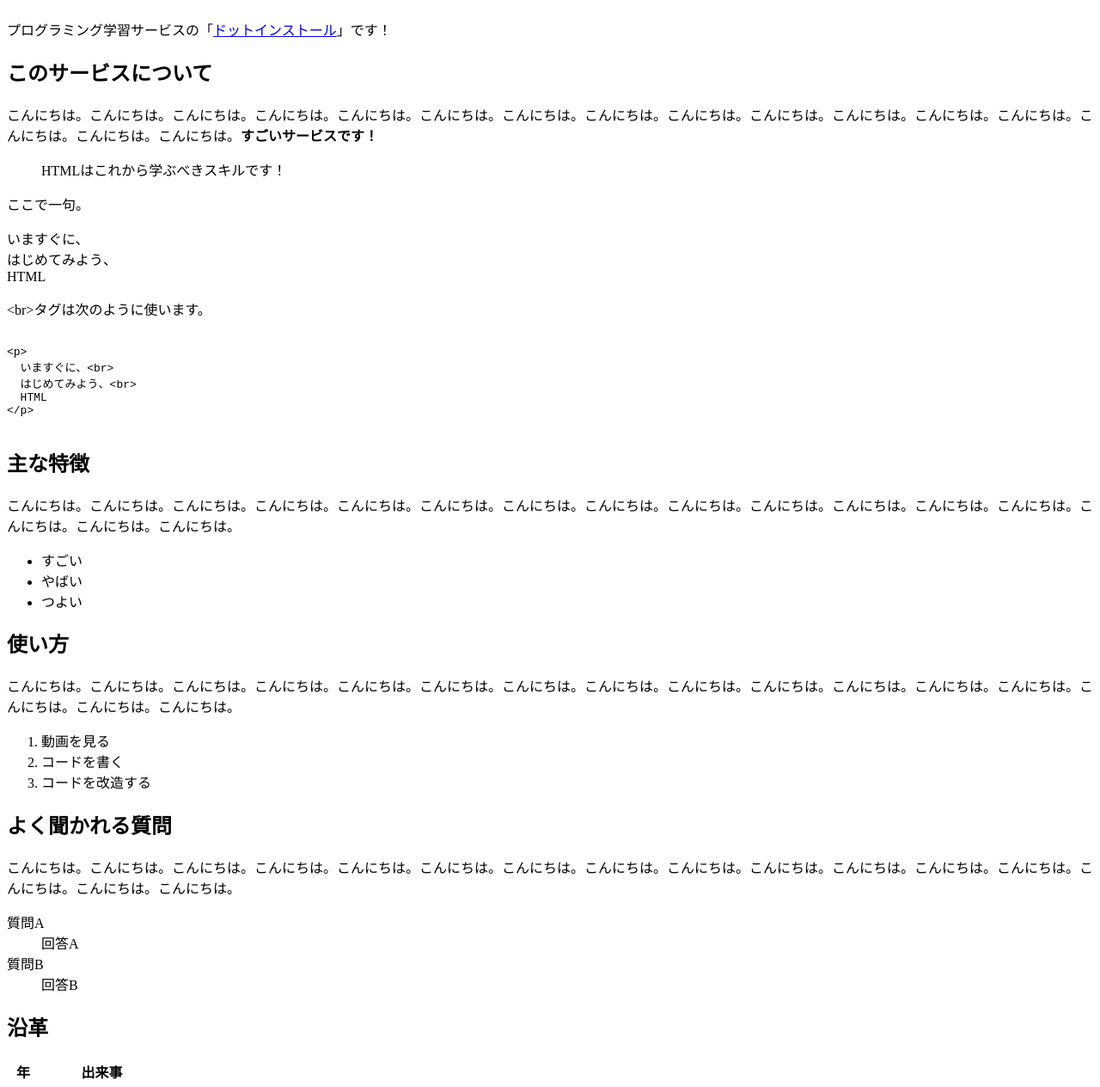
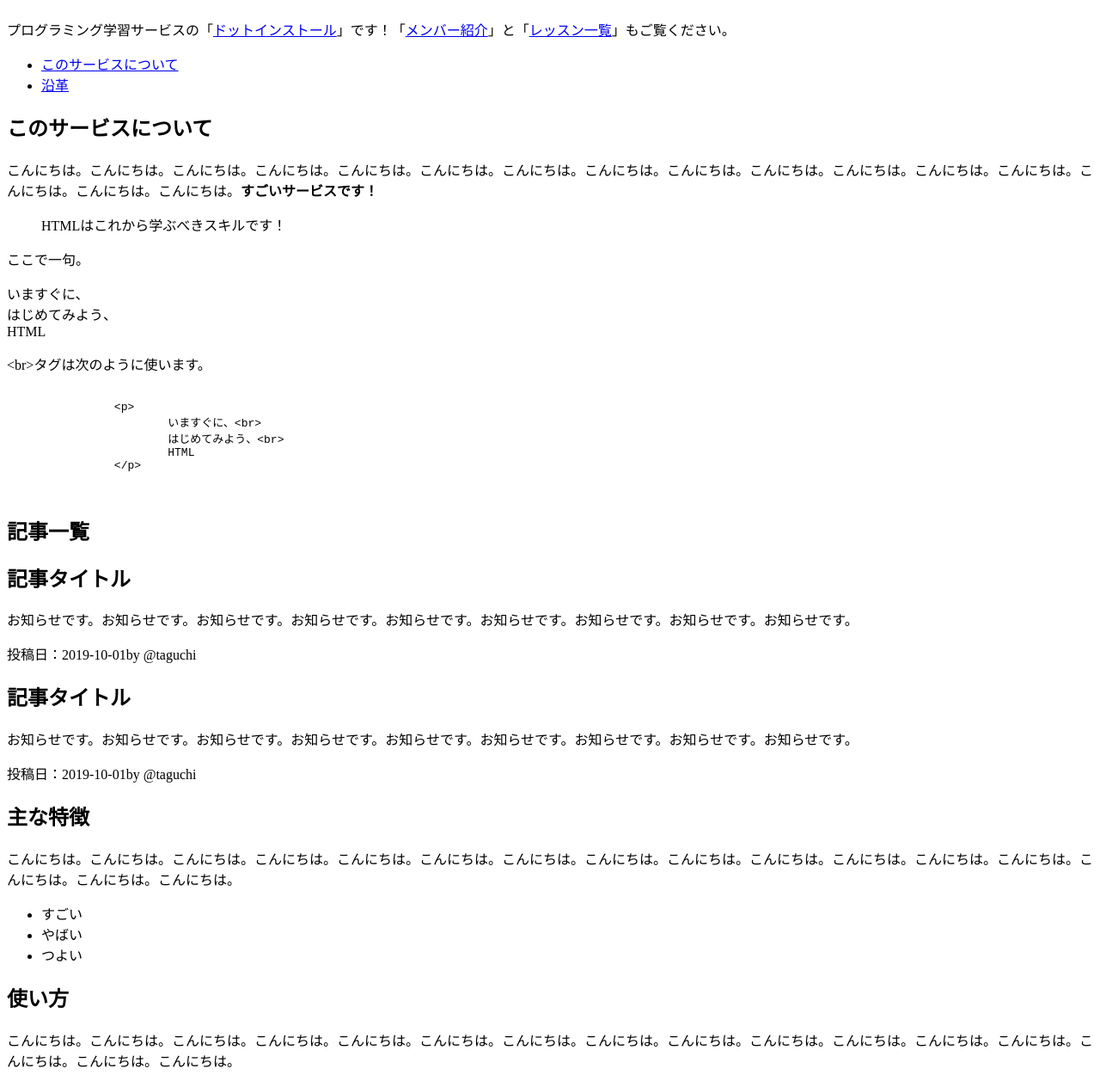
Before and after one commit to mkmy1123/HTML.CSS-practice, a plain HTML site: page MyHTML/index.html in a window 1280 px wide. Shown: the part 129-1393 px from the top of the page at 86% size. Drawn offline with Linux system fonts and the light colour scheme.

Commit message:
[add]ドットインストールCSS

```diff
--- /dev/null
+++ b/MyCSS/css/style.css
@@ -0,0 +1,11 @@
+
+@charset "utf-8";
+
+h1{
+	color: skyblue;
+	font-size: 12px;
+}
+
+p{
+	line-height: 5;
+}
--- a/MyHTML/index.html
+++ b/MyHTML/index.html
@@ -7,12 +7,23 @@
 		<link rel="icon" href="favicon.ico">
 	</head>
 	<body>
+		<header>
 			<img src="img/logo.png"　width="300" height="50" alt="ドットインストールのロゴです">
+		</header>
 
+		<main>
 			<h1>ドットインストール</h1>
-		<p>プログラミング学習サービスの「<a href="https://www.dotinstall.com" target="_black">ドットインストール</a>」です！</p>
+			<p>プログラミング学習サービスの「<a href="https://www.dotinstall.com" target="_black">ドットインストール</a>」です！「<a href="members.html">メンバー紹介</a>」と「<a href="lessons/index.html">レッスン一覧</a>」もご覧ください。</p>
 
-		<h2>このサービスについて</h2>
+			<nav>
+				<ul>
+					<li><a href="#about">このサービスについて</a></li>
+					<li><a href="#history">沿革</a></li>
+				</ul>
+			</nav>
+
+			<section>
+				<h1 id="about">このサービスについて</h1>
 				<p>こんにちは。こんにちは。こんにちは。こんにちは。こんにちは。こんにちは。こんにちは。こんにちは。こんにちは。こんにちは。こんにちは。こんにちは。こんにちは。こんにちは。こんにちは。こんにちは。<strong>すごいサービスです！</strong></p>
 
 				<blockquote cite="https://dotinstall.com">
@@ -35,25 +46,45 @@
 		&lt;/p&gt;
 		</code>
 		</pre>
+			</section>
 
-		<h2>主な特徴</h2>
+			<section>
+				<h1>記事一覧</h1>
+				<article>
+					<h2>記事タイトル</h2>
+					<p>お知らせです。お知らせです。お知らせです。お知らせです。お知らせです。お知らせです。お知らせです。お知らせです。お知らせです。</p>
+					<footer>投稿日：<time>2019-10-01</time>by @taguchi</footer>
+				</article>
+
+				<article>
+					<h2>記事タイトル</h2>
+					<p>お知らせです。お知らせです。お知らせです。お知らせです。お知らせです。お知らせです。お知らせです。お知らせです。お知らせです。</p>
+					<footer>投稿日：<time>2019-10-01</time>by @taguchi</footer>
+				</article>
+			</section>
+
+			<section>
+				<h1>主な特徴</h1>
 				<p>こんにちは。こんにちは。こんにちは。こんにちは。こんにちは。こんにちは。こんにちは。こんにちは。こんにちは。こんにちは。こんにちは。こんにちは。こんにちは。こんにちは。こんにちは。こんにちは。</p>
 				<ul>
 					<li>すごい</li>
 					<li>やばい</li>
 					<li>つよい</li>
 				</ul>
+			</section>
 
-		<h2>使い方</h2>
+			<section>
+				<h1>使い方</h1>
 				<p>こんにちは。こんにちは。こんにちは。こんにちは。こんにちは。こんにちは。こんにちは。こんにちは。こんにちは。こんにちは。こんにちは。こんにちは。こんにちは。こんにちは。こんにちは。こんにちは。</p>
 				<ol>
 					<li>動画を見る</li>
 					<li>コードを書く</li>
 					<li>コードを改造する</li>
 				</ol>
+			</section>
 
-
-		<h2>よく聞かれる質問</h2>
+			<section>
+				<h1>よく聞かれる質問</h1>
 				<p>こんにちは。こんにちは。こんにちは。こんにちは。こんにちは。こんにちは。こんにちは。こんにちは。こんにちは。こんにちは。こんにちは。こんにちは。こんにちは。こんにちは。こんにちは。こんにちは。</p>
 				<dl>
 					<dt>質問A</dt>
@@ -61,8 +92,11 @@
 					<dt>質問B</dt>
 					<dd>回答B</dd>
 				</dl>
+			</section>
 
-		<h2>沿革</h2>
+			<section>
+
+				<h1 id="history">沿革</h1>
 				<table>
 					<thead>
 						<th>年</th>
@@ -77,9 +111,18 @@
 						<td>2016</td>
 						<td>サイトリニューアル</td>
 					</tr>
-
 					</tbody>
 				</table>
+			</section>
+		</main>
 
+		<aside>
+			<h1>広告です。</h1>
+			<p>広告です。広告です。広告です。広告です。広告です。広告です。広告です。広告です。広告です。広告です。広告です。広告です。広告です。広告です。</p>
+		</aside>
+
+		<footer>
+			<p><a href="#">先頭へ戻る</a></p>
+		</footer>
 	</body>
 </html>
```
Also changed, not shown: MyCSS/index.html (added, +15 -0 lines), MyHTML/lessons/index.html (+2 -0 lines), MyHTML/members.html (+3 -0 lines), MyCSS/img/header.png (added), MyCSS/img/icon.png (added), MyCSS/img/japan.png (added), MyCSS/img/logo.png (added). Lines whose indentation alone changed are shown as unchanged.
